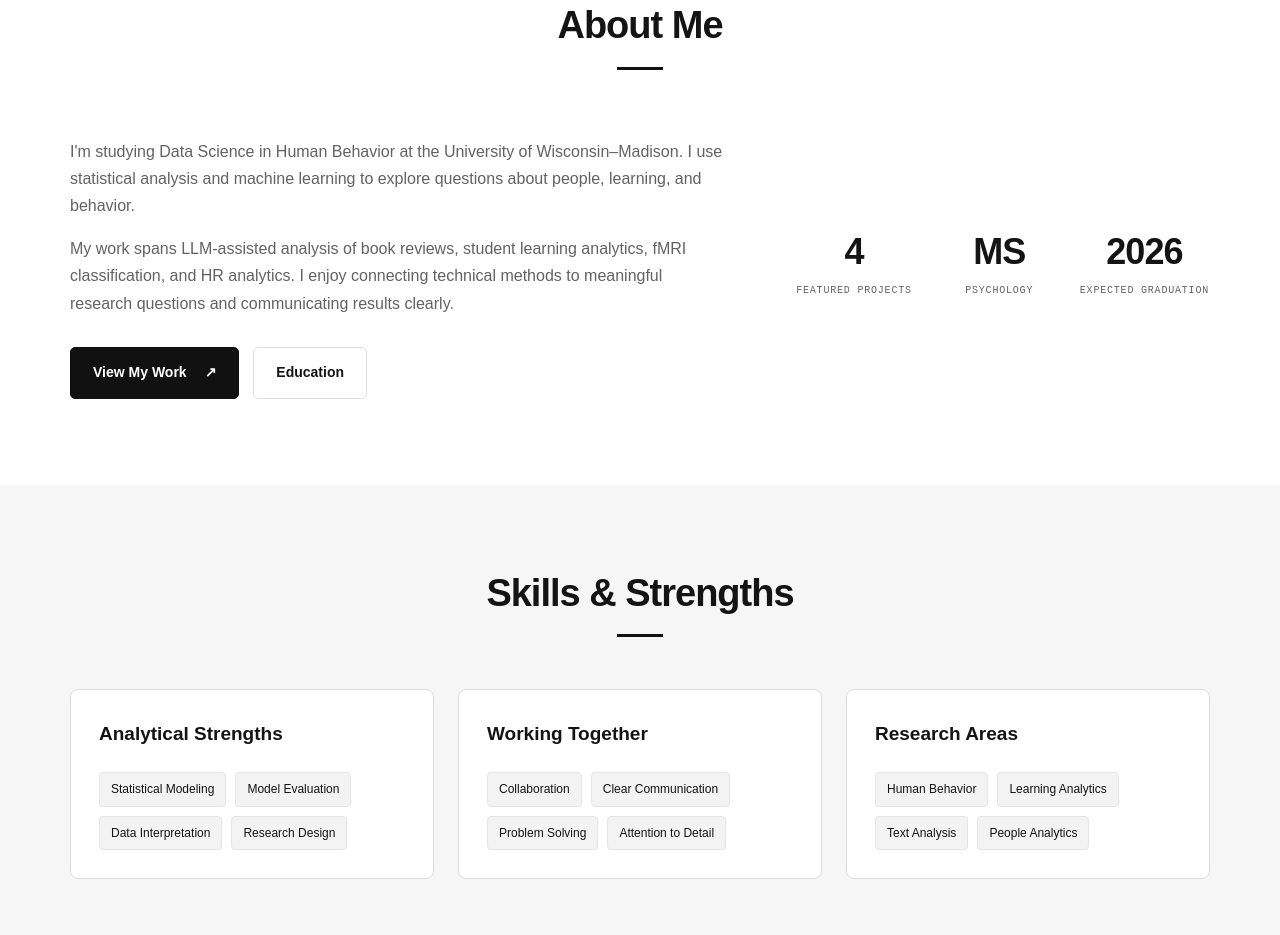
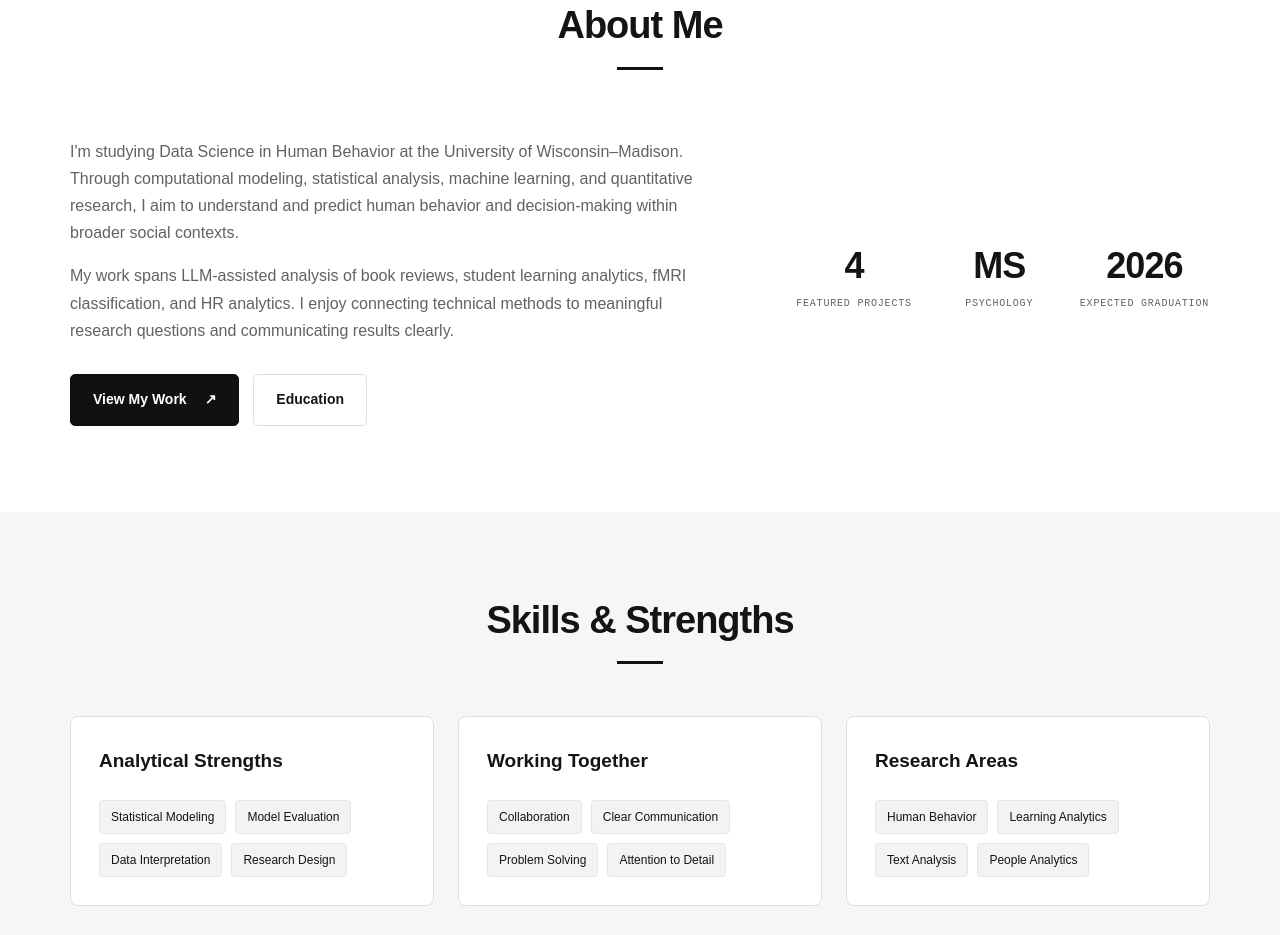
Before and after one commit to OoufA123456/ooufa123456.github.io, a plain HTML site: page index.html in a window 1280 px wide. Shown: the part 884-1819 px from the top of the page. Drawn offline with Linux system fonts and the light colour scheme.

Commit message:
Update about section with detailed research goals
Expanded description of studies and research focus.

```diff
--- a/index.html
+++ b/index.html
@@ -1166,9 +1166,10 @@
           <div class="about-text">
             <p>
               I'm studying Data Science in Human Behavior at the
-              University of Wisconsin–Madison. I use statistical
-              analysis and machine learning to explore questions
-              about people, learning, and behavior.
+              University of Wisconsin–Madison. Through computational modeling,
+              statistical analysis, machine learning, and quantitative research,
+              I aim to understand and predict human behavior and decision-making
+              within broader social contexts.
             </p>
 
             <p>
```
